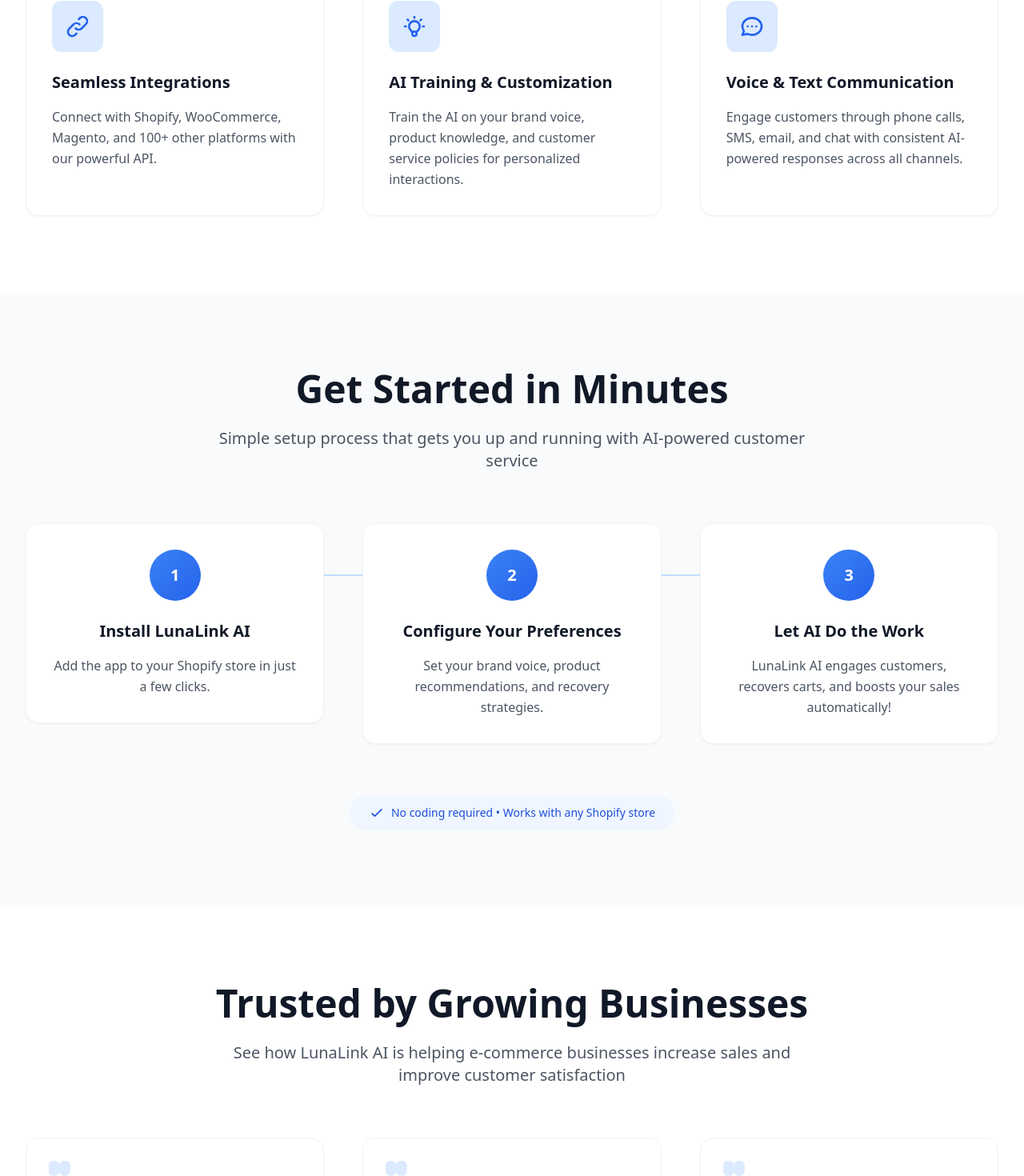
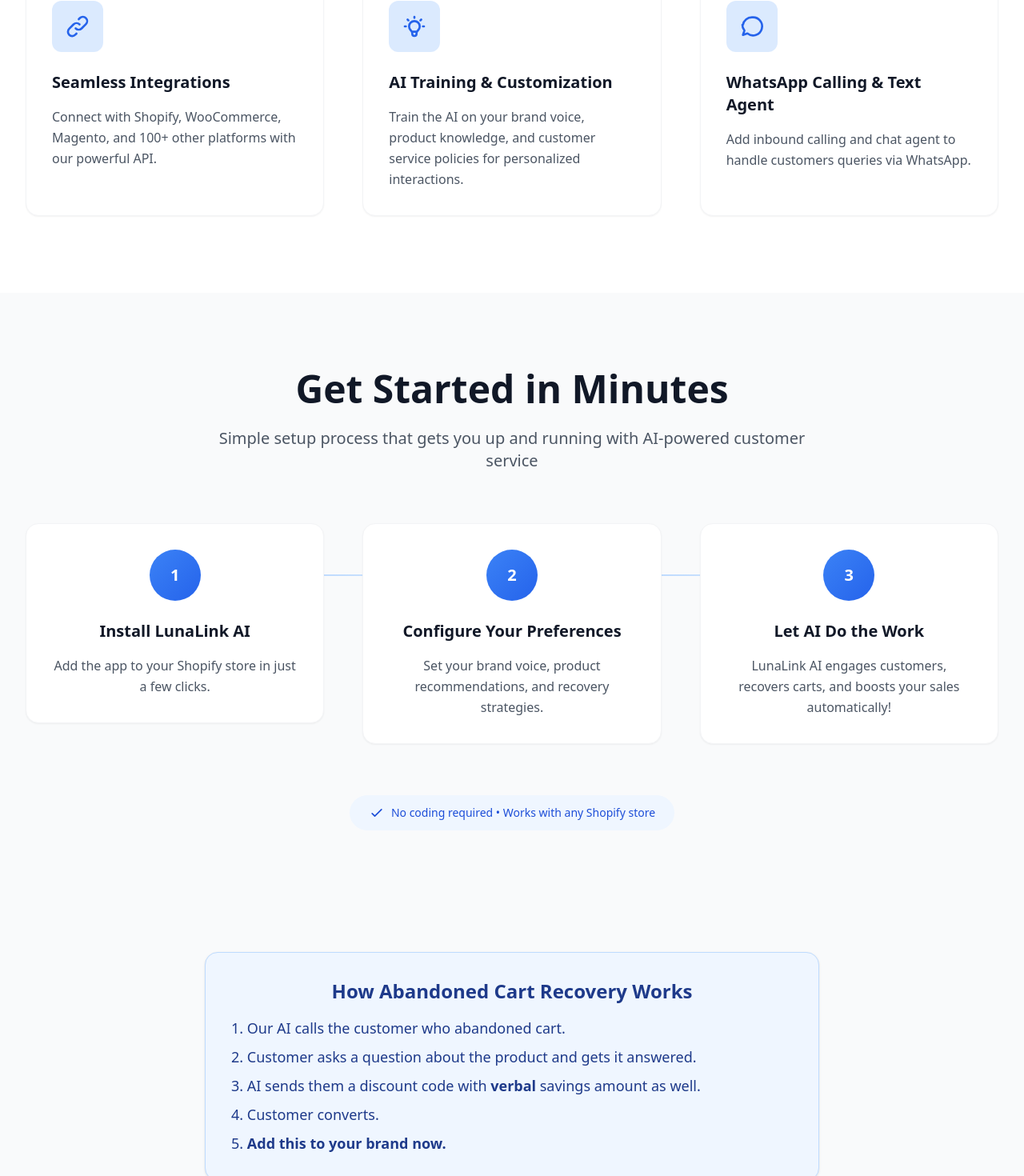
Before and after one commit to razajohri/lunalink-real, a React (Vite) app: page / in a window 1280 px wide. Shown: the part 2548-4018 px from the top of the page at 80% size. Built offline with nearby package versions, Linux system fonts and the light colour scheme.

Commit message:
dsonfsdjkdsngnvoskmfq

```diff
--- a/src/components/landing/Features.tsx
+++ b/src/components/landing/Features.tsx
@@ -58,10 +58,11 @@ const features = [
     ),
   },
   {
-    title: "Voice & Text Communication",
-    description: "Engage customers through phone calls, SMS, email, and chat with consistent AI-powered responses across all channels.",
+    title: "WhatsApp Calling & Text Agent",
+    description: "Add inbound calling and chat agent to handle customers queries via WhatsApp.",
     icon: (
-      <svg className="w-8 h-8 text-blue-600" fill="none" stroke="currentColor" strokeWidth="2" viewBox="0 0 24 24"><path strokeLinecap="round" strokeLinejoin="round" d="M8 12h.01M12 12h.01M16 12h.01M21 12c0 4.418-4.03 8-9 8a9.863 9.863 0 01-4.255-.949L3 20l1.395-3.72C3.512 15.042 3 13.574 3 12c0-4.418 4.03-8 9-8s9 3.582 9 8z" /></svg>
+      // You can use a phone or chat SVG icon here, or reuse one from above
+      <svg className="w-8 h-8 text-blue-600" fill="none" stroke="currentColor" strokeWidth="2" viewBox="0 0 24 24"><path strokeLinecap="round" strokeLinejoin="round" d="M3 10.5a8.38 8.38 0 001.9 5.4l-1.4 4.1 4.2-1.4A8.5 8.5 0 1012 3.5a8.5 8.5 0 00-8.5 7z" /></svg>
     ),
   },
 ];
--- a/src/components/landing/Header.tsx
+++ b/src/components/landing/Header.tsx
@@ -129,6 +129,13 @@ const Header = () => {
               FAQ
             </button>
             <Button
+  size="lg"
+  className="text-lg px-8 py-6 bg-primary/10 text-primary border border-primary hover:bg-primary/20 shadow-lg"
+  onClick={() => window.location.href = "https://youtube.com/playlist?list=PLEi7sibV01icwLju2cG0z5XX8PdqMa968&si=YNPaseq6LxMuRn9R"}
+>
+  Call Demo
+</Button>
+            <Button
               onClick={handleOnboardNow}
               className="w-full bg-blue-600 hover:bg-blue-700 transition-colors"
             >
--- a/src/pages/Welcome.tsx
+++ b/src/pages/Welcome.tsx
@@ -105,6 +105,18 @@ const Welcome = () => {
       </section>
       <Features />
       <HowItWorks />
+      <div className="mt-14 mb-8 max-w-3xl mx-auto bg-blue-50 dark:bg-gray-800 border border-blue-200 dark:border-gray-700 rounded-2xl shadow-card p-8">
+  <h3 className="text-2xl font-bold text-blue-900 dark:text-blue-200 mb-4 text-center">
+    How Abandoned Cart Recovery Works
+  </h3>
+  <ol className="list-decimal list-inside space-y-2 text-lg text-blue-900 dark:text-blue-100">
+    <li>Our AI calls the customer who abandoned cart.</li>
+    <li>Customer asks a question about the product and gets it answered.</li>
+    <li>AI sends them a discount code with <span className="font-semibold">verbal</span> savings amount as well.</li>
+    <li>Customer converts.</li>
+    <li><span className="font-semibold">Add this to your brand now.</span></li>
+  </ol>
+</div>
       <Testimonials />
       <Pricing />
       <FAQ />
```
